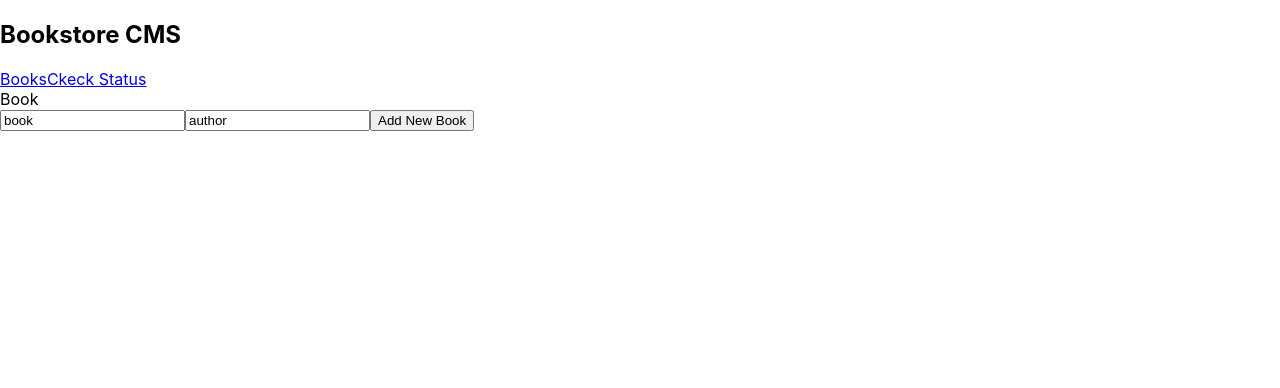
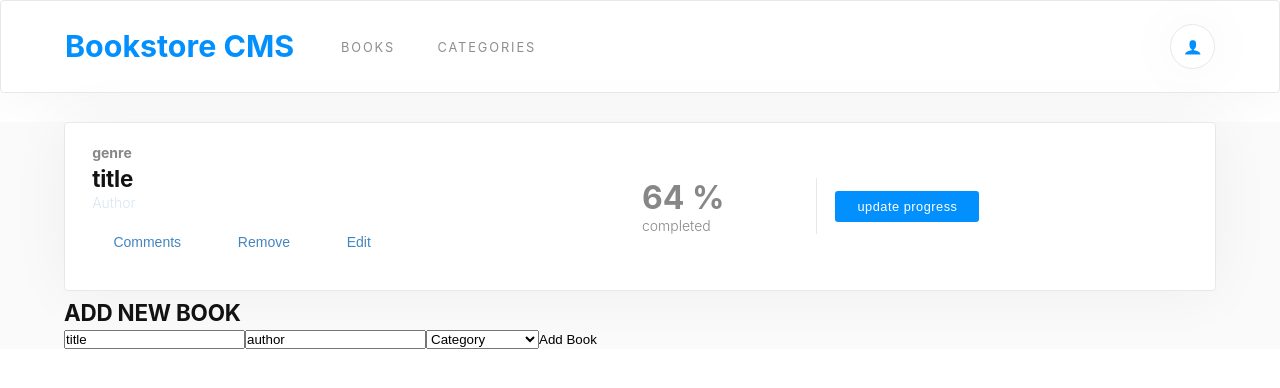
Before and after one commit to ndikumanaisaie/ReactBookStore, a React (Create React App) app: page / in a window 1280 px wide. Shown: the top 388 px of the page. Built offline with nearby package versions, Linux system fonts and the light colour scheme.

Commit message:
Add book and addNew book components styling

```diff
--- a/package.json
+++ b/package.json
@@ -6,6 +6,7 @@
     "big-js": "^3.1.3",
     "big.js": "^6.2.1",
     "cra-template": "1.2.0",
+    "react-icons": "4.4.0",
     "prop-types": "^15.8.1",
     "react": "^18.2.0",
     "react-dom": "^18.2.0",
--- /dev/null
+++ b/src/assets/styles/book.css
@@ -0,0 +1,136 @@
+:root {
+  --white-backg: #fff;
+  --blue-color: #0290ff;
+  --blue-blur: #4386bf;
+  --back-color: #121212;
+  --size-small: 0.85rem;
+  --border-size: 1px solid #e8e8e8;
+}
+
+.book-card {
+  display: flex;
+  align-items: center;
+  justify-content: space-evenly;
+  box-shadow: 0 0 60px 0 rgba(0, 0, 0, 0.05);
+  border: var(--border-size);
+  border-radius: 4px;
+  background-color: var(--white-backg);
+  height: 10.6rem;
+  margin: 0.5rem auto;
+}
+
+.article {
+  margin-left: 1.7rem;
+}
+
+span {
+  color: var(--back-color);
+  font-size: 0.875rem;
+  font-weight: bold;
+  opacity: 0.5;
+}
+
+h2 {
+  color: var(--back-color);
+  height: 1.813rem;
+  margin-top: 0.188rem;
+  font-size: 1.4rem;
+  font-weight: bold;
+  letter-spacing: -0.2px;
+}
+
+p {
+  opacity: 0.2;
+  color: var(--blue-blur);
+  font-size: 0.875rem;
+  font-weight: 300;
+}
+
+ul {
+  display: flex;
+  align-items: center;
+  justify-content: start;
+}
+
+.btn {
+  list-style: none;
+  font-family: inherit;
+}
+
+.btn button {
+  background-color: transparent;
+  padding-right: 0.9rem;
+  font-size: 0.875rem;
+  font-weight: 300;
+  color: var(--blue-blur);
+  height: 1.188rem;
+  transition: all 0.5s ease;
+}
+
+.btn button:hover {
+  cursor: pointer;
+  transform: scale(1.1);
+}
+
+.btn button:nth-child(2) {
+  padding-left: 0.9rem;
+  border-left: var(--border-size);
+  border-right: var(--border-size);
+}
+
+.btn button:nth-child(3) {
+  padding-left: 0.9rem;
+}
+
+article {
+  display: flex;
+  align-items: center;
+  justify-content: center;
+  flex: 1;
+}
+
+.pourcentage {
+  display: flex;
+  align-items: center;
+  justify-content: center;
+  padding-right: 5.75rem;
+  border-right: var(--border-size);
+}
+
+.loading {
+  width: 4.25rem;
+  height: 4.25rem;
+  margin: 0 1.3rem;
+  font-family: inherit;
+  color: #379cf6;
+}
+
+.pourcentage span {
+  font-size: 2rem;
+  color: var(--back-color);
+}
+
+.pourcentage p {
+  font-size: 0.875rem;
+  color: var(--back-color);
+  opacity: 0.5;
+}
+
+/* stylelint-disable-next-line no-descending-specificity */
+.update button {
+  margin-left: 1.125rem;
+  font-size: 0.8rem;
+  font-weight: 300;
+  letter-spacing: 0.5px;
+  color: var(--white-backg);
+  background-color: var(--blue-color);
+  padding: 0.5rem 1.375rem;
+  border-radius: 3px;
+  text-align: center;
+  transition: all 0.5s ease;
+}
+
+.update button:hover {
+  cursor: pointer;
+  transform: scale(1.1);
+}
--- /dev/null
+++ b/src/assets/styles/header.css
@@ -0,0 +1,77 @@
+:root {
+  --white-backg: #fff;
+  --blue-color: #0290ff;
+  --blue-blur: #4386bf;
+  --back-color: #121212;
+  --size-small: 0.85rem;
+  --border-size: 1px solid #e8e8e8;
+}
+
+.nav-bar {
+  display: flex;
+  align-items: center;
+  justify-content: space-between;
+  box-shadow: 0 0 60px 0 rgba(0, 0, 0, 0.05);
+  border: var(--border-size);
+  border-radius: 4px;
+  height: 5.8rem;
+  padding: 0 5%;
+  background-color: var(--white-backg);
+  margin: 0 auto 1.8rem;
+}
+
+.nav {
+  display: flex;
+  align-items: center;
+  justify-content: space-between;
+}
+
+.nav h1 {
+  font-size: 1.9rem;
+  color: var(--blue-color);
+  padding-right: 1.6rem;
+}
+
+.nav-list {
+  display: flex;
+  align-items: center;
+  list-style-type: none;
+}
+
+li {
+  padding: 1.2rem;
+  margin: 0 2px;
+}
+
+.item-link {
+  font-size: 0.8rem;
+  letter-spacing: 1.9px;
+  color: var(--back-color);
+  text-decoration: none;
+}
+
+.item-link:last-child {
+  color: rgba(71, 67, 67, 0.603);
+}
+
+.icon {
+  box-shadow: 0 0 60px 0 rgba(0, 0, 0, 0.05);
+  border: var(--border-size);
+  width: 2.8rem;
+  height: 2.8rem;
+  display: flex;
+  justify-content: center;
+  align-items: center;
+  font-size: 1.1rem;
+  border-radius: 50%;
+  transition: box-shadow 120ms;
+  cursor: pointer;
+}
+
+.user {
+  color: var(--blue-color);
+}
+
+.icon:hover {
+  box-shadow: 0 0 0 2px rgb(91, 158, 245, 0.3);
+}
--- a/src/assets/styles/styles.css
+++ b/src/assets/styles/styles.css
@@ -1,5 +1,16 @@
+:root {
+  --white-backg: #fff;
+  --blue-color: #0290ff;
+  --blue-blur: #4386bf;
+  --back-color: #121212;
+  --size-small: 0.85rem;
+  --border-size: 1px solid #e8e8e8;
+}
+
 * {
   box-sizing: border-box;
+  margin: 0;
+  padding: 0;
 }
 
 body {
@@ -19,3 +30,9 @@ body {
   -webkit-font-smoothing: antialiased;
   -moz-osx-font-smoothing: grayscale;
 }
+
+button {
+  border: none;
+  outline: none;
+  background-color: transparent;
+}
--- /dev/null
+++ b/src/components/AddBookForm.jsx
@@ -0,0 +1,42 @@
+import React from 'react';
+
+const AddBookForm = () => {
+  const addNewBook = () => {
+    console.log('submitted');
+  };
+
+  return (
+    <section className="AddSection">
+      <div className="title">
+        <h2>ADD NEW BOOK</h2>
+      </div>
+      <div className="form">
+        <input
+          type="text"
+          placeholder="Book title"
+          value="title"
+          required
+        />
+        <input
+          type="text"
+          placeholder="Book Author"
+          value="author"
+          className="hide"
+        />
+        <select name="genre" value="genre">
+          <option hidden value="category"> Category </option>
+          <option value="Action">Action</option>
+          <option value="Science Fiction">Science Fiction</option>
+          <option value="Economy">Economy</option>
+          <option value="Comedy">Comedy</option>
+          <option value="Drama">Drama</option>
+        </select>
+        <button type="button" value="ADD BOOK" onClick={addNewBook}>
+          Add Book
+        </button>
+      </div>
+    </section>
+  );
+};
+
+export default AddBookForm;
--- a/src/components/App.jsx
+++ b/src/components/App.jsx
@@ -9,7 +9,7 @@ const App = () => (
     <Header />
     <Routes>
       <Route path="/" element={<Books />} />
-      <Route path="/status" element={<Status />} />
+      <Route path="/categories" element={<Status />} />
     </Routes>
   </div>
 );
--- a/src/components/Book.jsx
+++ b/src/components/Book.jsx
@@ -1,7 +1,33 @@
 import React from 'react';
+import '../assets/styles/book.css';
 
 const Book = () => (
-  <div>Book</div>
+  <section className="book-card">
+    <div className="article">
+      <span>genre</span>
+      <h2>title</h2>
+      <p>Author</p>
+      <ul>
+        <li className="btn"><button type="button">Comments</button></li>
+        <li className="btn"><button type="button">Remove</button></li>
+        <li className="btn"><button type="button">Edit</button></li>
+      </ul>
+    </div>
+    <article>
+      <div className="pourcentage">
+        <div>
+          <span>
+            64
+            %
+          </span>
+          <p>completed</p>
+        </div>
+      </div>
+      <div className="update">
+        <button type="button">update progress</button>
+      </div>
+    </article>
+  </section>
 );
 
 export default Book;
--- a/src/components/Form.jsx
+++ /dev/null
@@ -1,31 +0,0 @@
-import React from 'react';
-
-const Form = () => {
-  const handleSubmit = () => {
-    console.log('submitted');
-  };
-
-  return (
-    <form onSubmit={handleSubmit} className="form-container">
-      <input
-        type="text"
-        className="input-text"
-        placeholder="Add New Book..."
-        value="book"
-        name="book"
-      />
-      <input
-        type="text"
-        className="input-text"
-        placeholder="Add Author..."
-        value="author"
-        name="author"
-      />
-      <button type="submit" className="input-submit">
-        Add New Book
-      </button>
-    </form>
-  );
-};
-
-export default Form;
--- a/src/components/Header.jsx
+++ b/src/components/Header.jsx
@@ -1,14 +1,24 @@
 import React from 'react';
+import { ImUser } from 'react-icons/im';
 import { Link } from 'react-router-dom';
+import '../assets/styles/header.css';
 
 const Header = () => (
   <div className="nav-bar">
-    <h2>Bookstore CMS</h2>
-    <div className="nav">
-      <Link to="/">Books</Link>
-      <Link to="status">Ckeck Status</Link>
+    <nav className="nav">
+      <h1>Bookstore CMS</h1>
+      <ul className="nav-list">
+        <li className="item">
+          <Link className="item-link" to="/">BOOKS</Link>
+        </li>
+        <li className="item">
+          <Link className="item-link" to="/categories">CATEGORIES</Link>
+        </li>
+      </ul>
+    </nav>
+    <div className="icon">
+      <ImUser className="user" />
     </div>
   </div>
 );
-
 export default Header;
--- a/src/pages/Books.jsx
+++ b/src/pages/Books.jsx
@@ -1,12 +1,16 @@
 import React from 'react';
-import Form from '../components/Form';
+import AddBookForm from '../components/AddBookForm';
 import Book from '../components/Book';
 
 const Home = () => (
-  <>
+  <div style={{
+    backgroundColor: '#fafafa',
+    padding: '0 5%',
+  }}
+  >
     <Book />
-    <Form />
-  </>
+    <AddBookForm />
+  </div>
 );
 
 export default Home;
--- a/src/pages/CheckStatus.jsx
+++ b/src/pages/CheckStatus.jsx
@@ -1,7 +1,7 @@
 import React from 'react';
 
 const CheckStatus = () => (
-  <div>CheckStatus</div>
+  <button type="button">Check Status</button>
 );
 
 export default CheckStatus;
```
Also changed, not shown: src/assets/styles/addNewBook.css (added).
